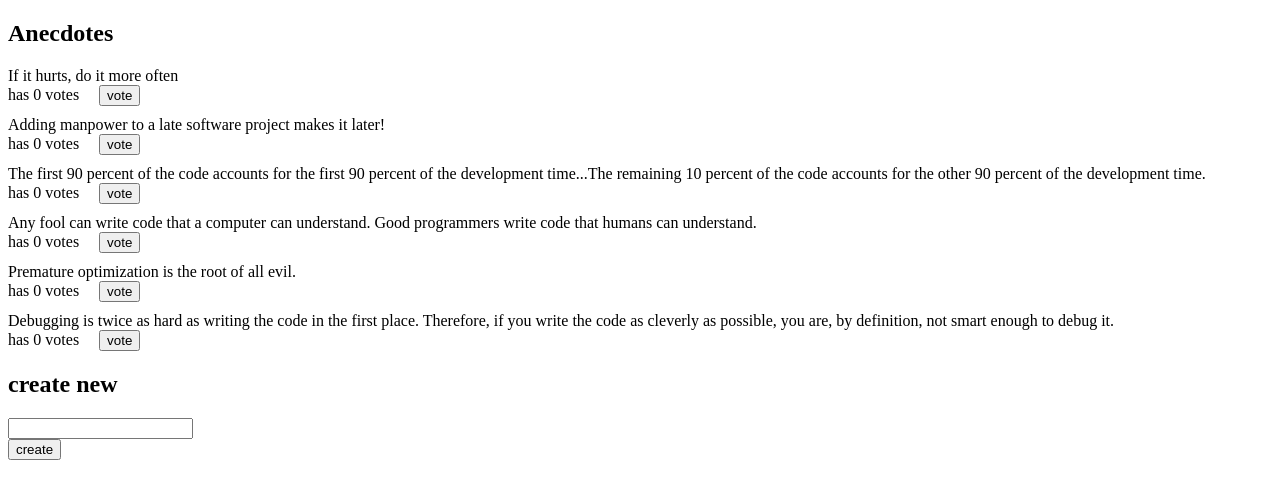
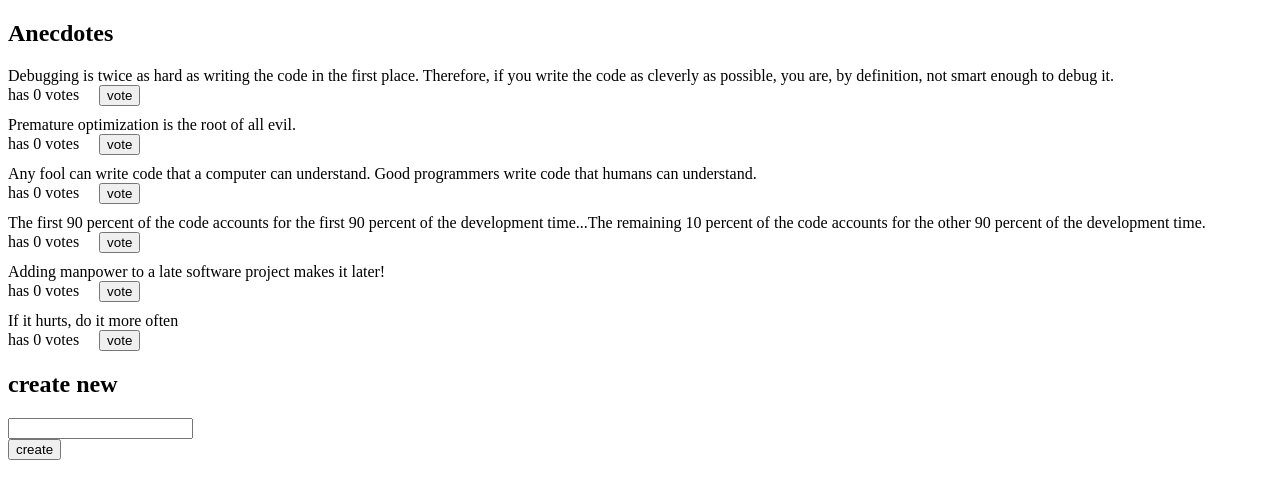
Before and after one commit to MasReed/full-stack-open-2021, a React (Create React App) app in the folder part6/redux-anecdotes/: page / in a window 1280 px wide. Shown: the top 498 px of the page. Built offline with nearby package versions, Linux system fonts and the light colour scheme.

Commit message:
sort anecdotes by votes

```diff
--- a/part6/redux-anecdotes/src/App.js
+++ b/part6/redux-anecdotes/src/App.js
@@ -1,9 +1,23 @@
 import React from 'react'
 import { useSelector, useDispatch } from 'react-redux'
 
+const sort = (array, prop) => {
+  const copy = [...array]
+  const sortFn = (a, b) => {
+    if (a[prop] < b[prop]) {
+      return 1
+    } else {
+      return -1
+    }
+  }
+  return copy.sort(sortFn)
+}
+
 const App = () => {
-  const anecdotes = useSelector(state => state)
+  const anecdotes = useSelector(state => sort(state, 'votes'))
   const dispatch = useDispatch()
+
+
 
   const vote = (id) => {
     dispatch({
```
